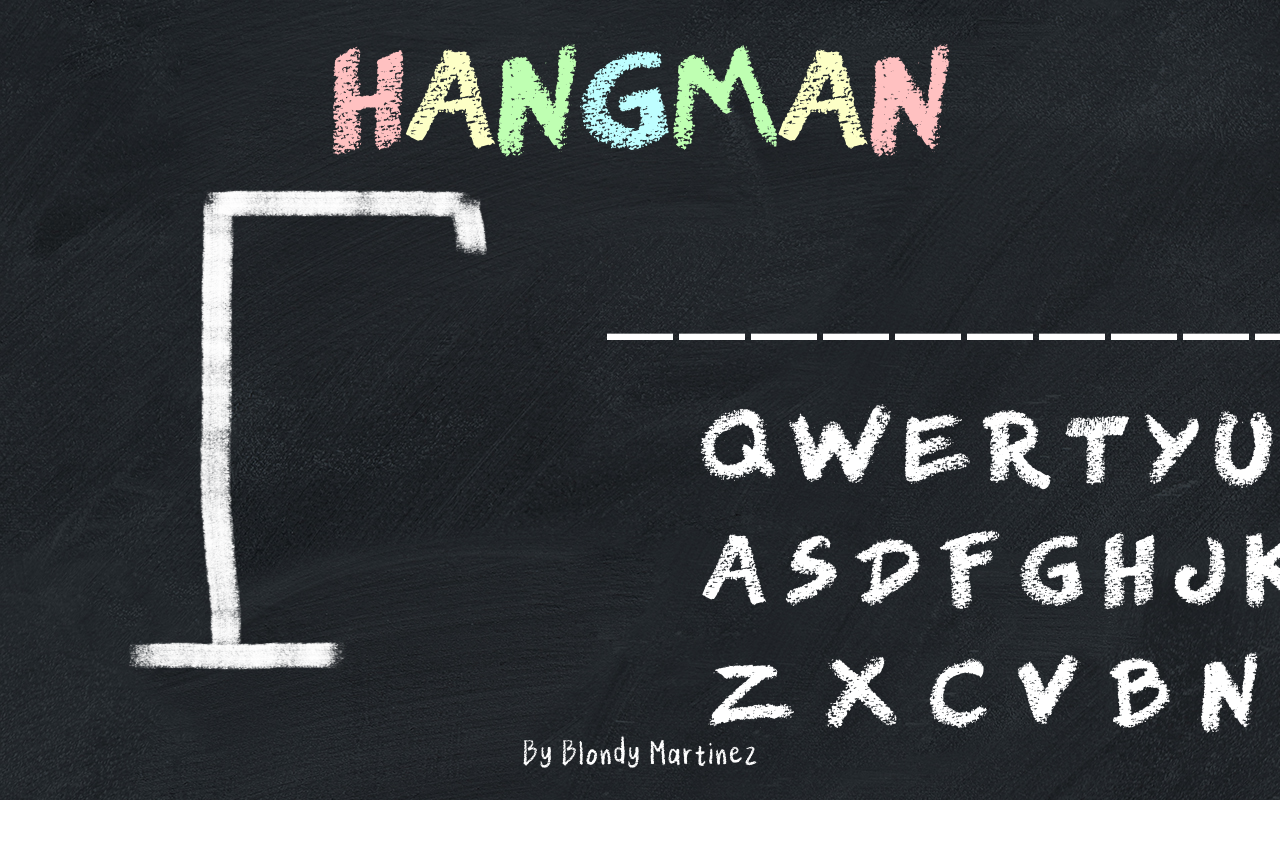
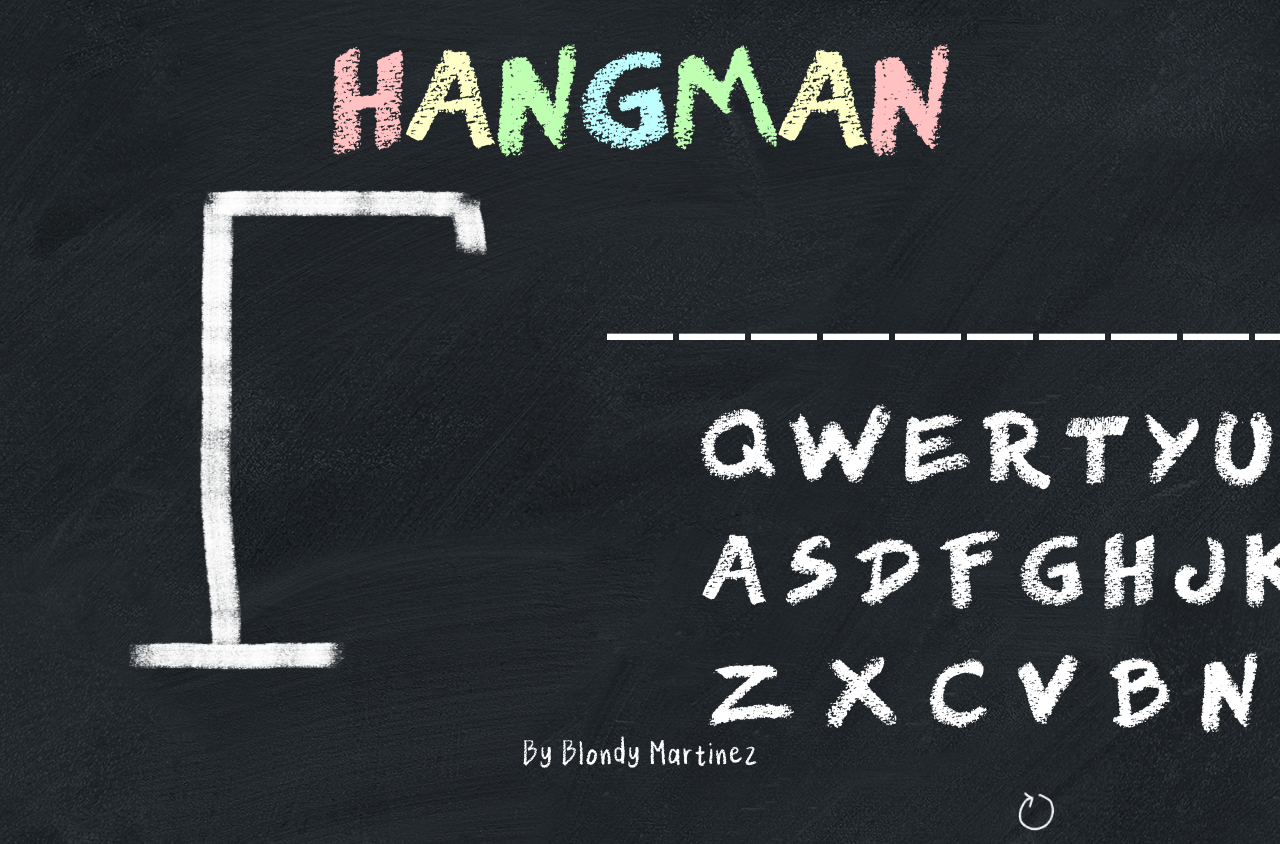
Before and after one commit to BlondyMartinez/react-js-hangman, a React (Create React App) app: page / in a window 1280 px wide. Shown: the top 844 px of the page. Before the commit the page ends 800 px from the top, so only its background shows below. Built offline with nearby package versions, Linux system fonts and the light colour scheme.

Commit message:
added game-related logic, restart button and confetti

```diff
--- a/src/components/App.jsx
+++ b/src/components/App.jsx
@@ -1,8 +1,10 @@
 import React, { useState, useEffect } from "react";
+import ConfettiExplosion from 'react-confetti-explosion';
 import LetterChoices from "./letter_choices";
 import Word from "./word"
 import Title from "./title"
 import SecretWord from "../js/secret_word.js"
+import RestartIMG from "../assets/restart.png"
 import Stage_0 from "../assets/stages/stage_0.png"
 import Stage_1 from "../assets/stages/stage_1.png"
 import Stage_2 from "../assets/stages/stage_2.png"
@@ -17,8 +19,8 @@ function App() {
   const [letterFeedback, setLetterFeedback] = useState({});
   const [win, setWin] = useState(false);
   const [loss, setLoss] = useState(false);
+  const [stage, setStage] = useState(0);
 
-  const [stage, setStage] = useState(0);
   const STAGE = {
     0: Stage_0,
     1: Stage_1,
@@ -29,8 +31,28 @@ function App() {
     6: Stage_6
   }
 
+  function checkForWin() {
+    if (word && word.isGuessCorrect(word.display(correctLetters))) setWin(true);
+  }
+
+  function checkForLoss() {
+    if (stage == 6) setLoss(true);
+  }
+
+  useEffect(() => {
+    initializeWord();
+  }, []);
+
+  useEffect(() => {
+      checkForLoss();
+  }, [stage]);
+
+  useEffect(() => {
+      checkForWin();
+  }, [correctLetters]);
+
   function handleRestart(){
-    setWord(new SecretWord());
+    initializeWord();
     setStage(0);
     setCorrectLetters([]);
     setLetterFeedback({});
@@ -38,20 +60,16 @@ function App() {
     setLoss(false);
   }
 
-
-  useEffect(() => {
-    const initializeWord = async () => {
-      const secretWord = new SecretWord();
-      await secretWord.initialize();
-      setWord(secretWord);
-    };
-
-    initializeWord();
-  }, []);
+  const initializeWord = async () => {
+    const secretWord = new SecretWord();
+    await secretWord.initialize();
+    setWord(secretWord);
+  };
 
   return (
     <div className="d-flex flex-column justify-content-center align-items-center mt-5">
       <Title />
+      {win && <ConfettiExplosion force={0.8} duration={3000} particleCount={250} width={1600} />}
       <div className="d-flex" style={{ width: "80vw" }}>
         <img className="stage" src={STAGE[stage]} />
         <div className="d-flex flex-column gap-3 justify-content-around align-items-center w-100">
@@ -65,10 +83,9 @@ function App() {
             stage={stage}
             setStage={setStage}
             win={win}
-            setWin={setWin}
             loss={loss}
-            setLoss={setLoss}
           />}
+          <button onClick={handleRestart} className="btn restart"><img src={RestartIMG} /></button>
         </div>
       </div>
       <a href="https://www.linkedin.com/in/blondy-martinez/" target="_blank" className="fixed-bottom p-4 text-center footer">By Blondy Martinez</a>
--- a/src/style/index.css
+++ b/src/style/index.css
@@ -76,3 +76,13 @@ h1 {
   font-family: Chalkiez;
   font-size: 2rem;
 }
+
+.restart {
+  background: none;
+  border: none;
+
+  & img {
+    width: 4vw;
+    height: 4vw;
+  }
+}
```
